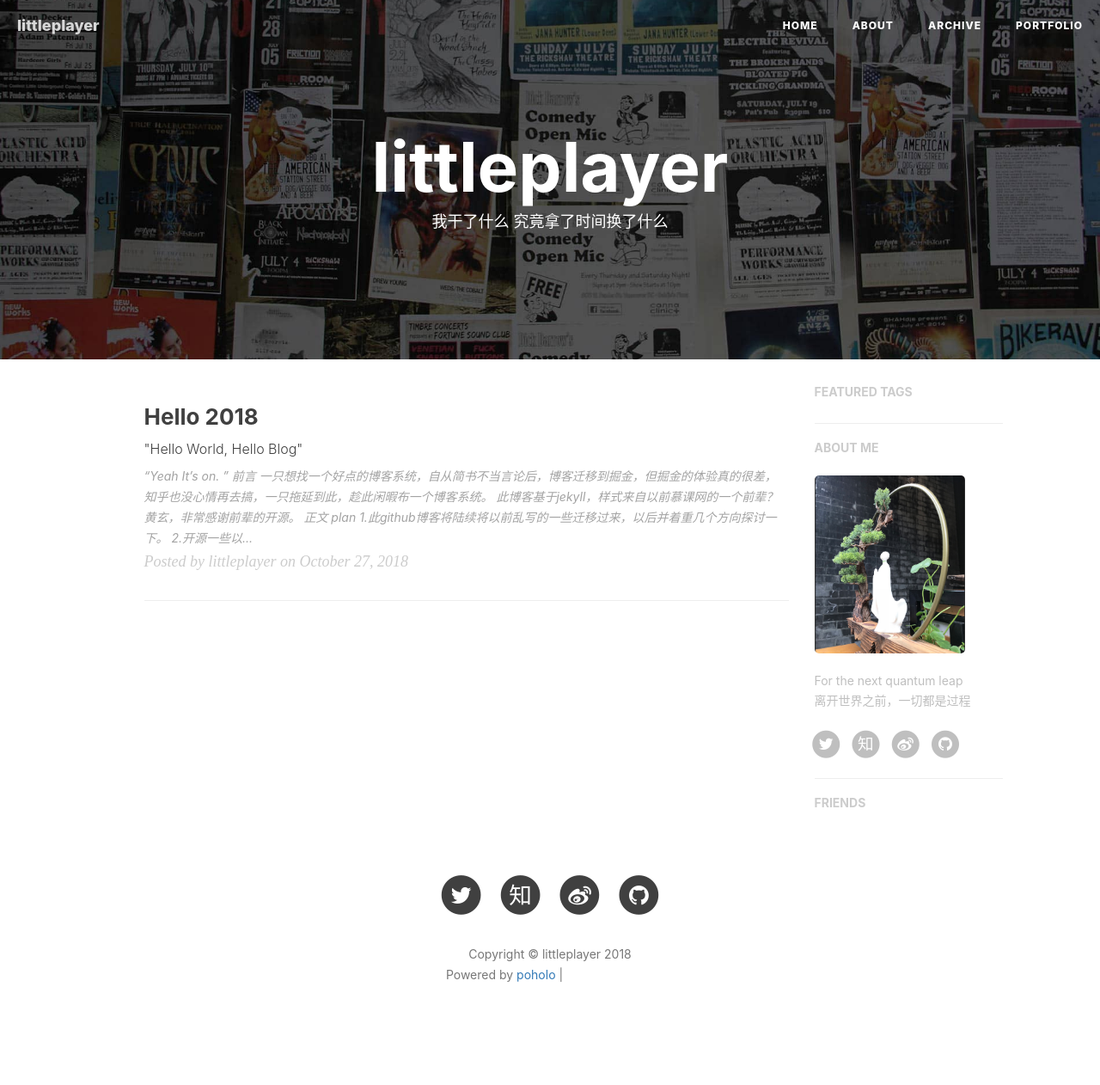
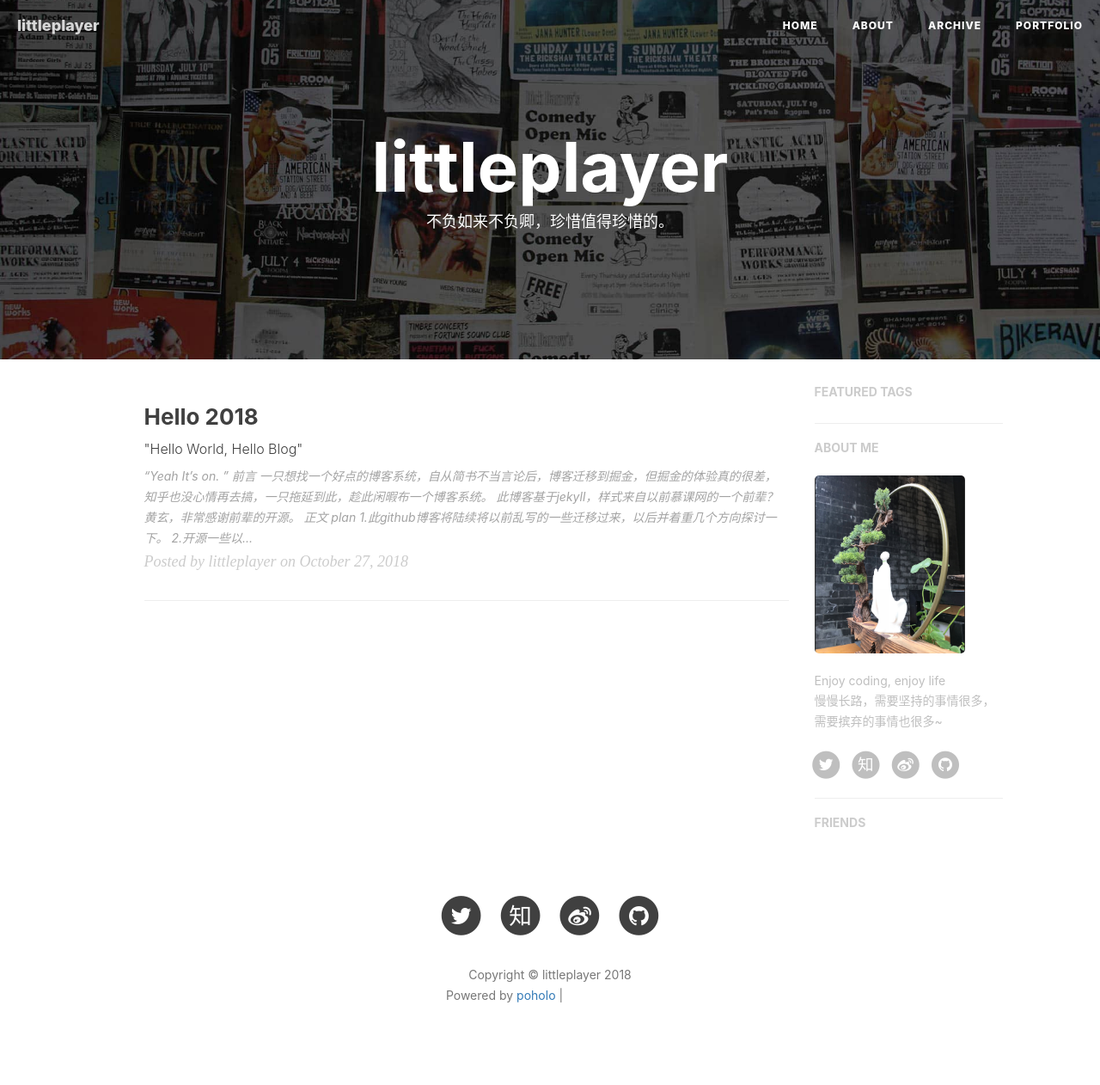
Before and after one commit to poholo/poholo.github.io, a Jekyll site: the page built from index.html, in a window 1280 px wide. Shown: the whole page at 86% size. Built offline with Jekyll 4.4.1, drawn with Linux system fonts in a browser that asks for light colours; nearby versions of some CDN libraries; the list of posts is cut into pages by our own code; comment, search, counter and statistics services are not loaded; before the commit the page ends 1238 px from its top, so only the background shows below that; grey boxes are pictures that could not be loaded.

Commit message:
update sologan

```diff
--- a/_config.yml
+++ b/_config.yml
@@ -78,7 +78,7 @@
 
 # Sidebar settings
 sidebar: true                           # whether or not using Sidebar.
-sidebar-about-description: "For the next quantum leap<br>离开世界之前，一切都是过程"
+sidebar-about-description: "Enjoy coding, enjoy life<br>慢慢长路，需要坚持的事情很多，需要摈弃的事情也很多~"
 sidebar-avatar: /img/avatar.jpg      # use absolute URL, seeing it's used in both `/` and `/about/`
 
 
--- a/index.html
+++ b/index.html
@@ -1,6 +1,6 @@
 ---
 layout: page
-description: "我干了什么 究竟拿了时间换了什么"
+description: "不负如来不负卿，珍惜值得珍惜的。"
 ---
 
 {% for post in paginator.posts %}
```
